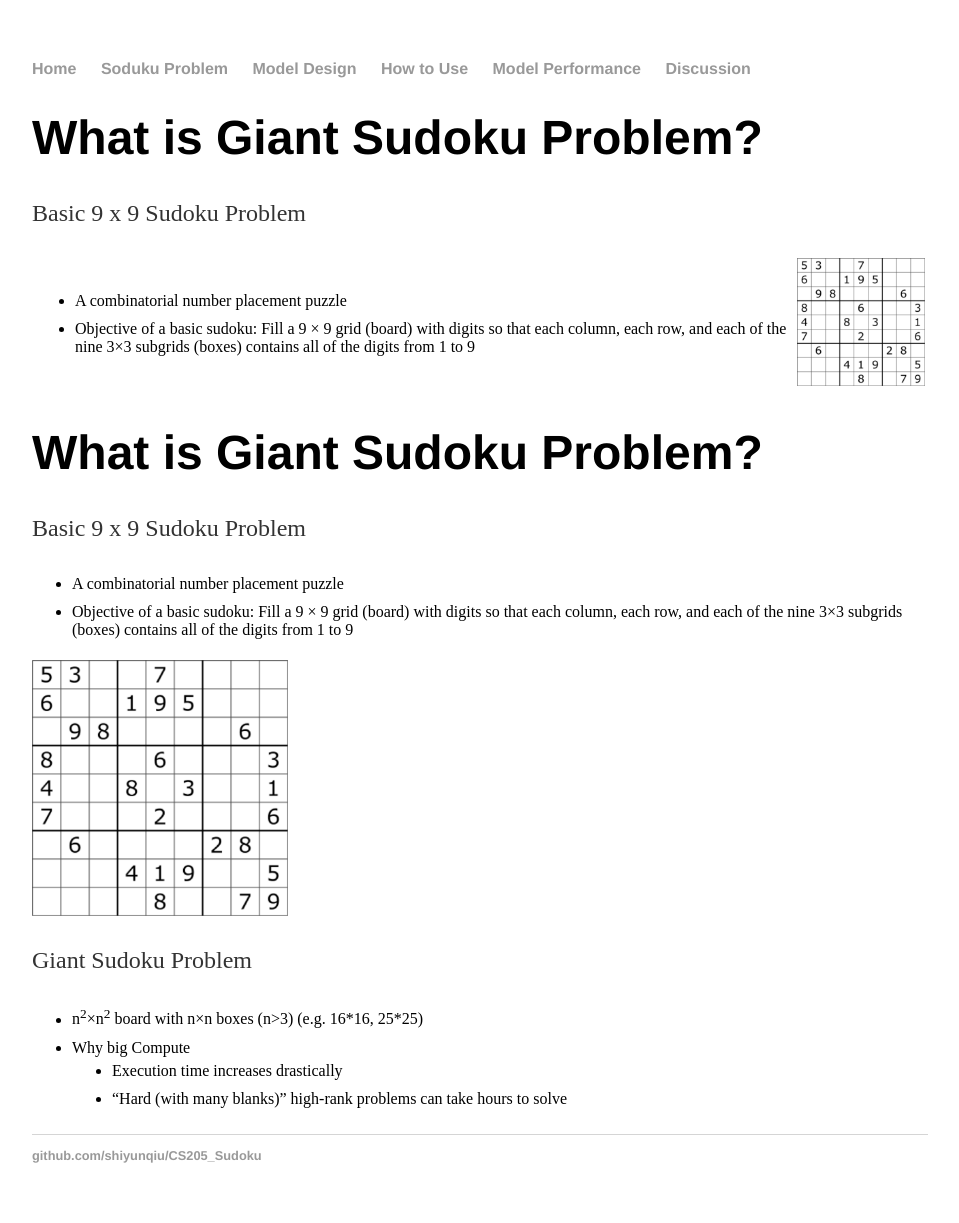
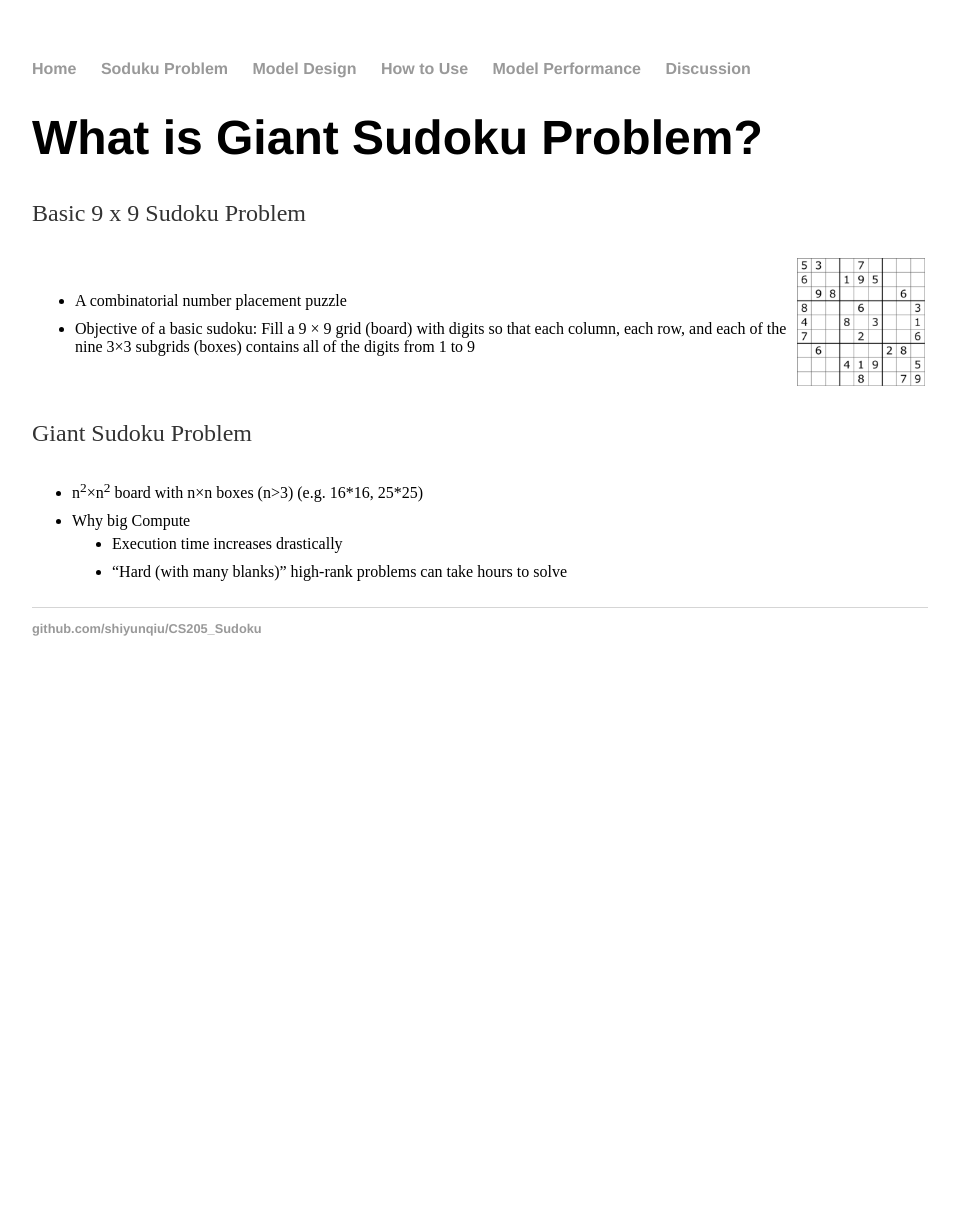
Before and after one commit to shuxiangru/CS205_G1.github.io, a Jekyll site: the page built from sudoku/index.html, in a window 1280 px wide. Shown: the whole page, without its empty margins (160-1119 px from the left). Built offline with Jekyll 4.4.1, drawn with Linux system fonts in a browser that asks for light colours; after the commit the page ends 900 px from its top, so only the background shows below that.

Commit message:
Update index.html

```diff
--- a/sudoku/index.html
+++ b/sudoku/index.html
@@ -21,18 +21,6 @@ title: sudoku intro
 			</table>
 		</div>
 		<div>
-				<h1>What is Giant Sudoku Problem?</h1>
-				<p>Basic 9 x 9 Sudoku Problem</p>
-				<ul style="list-style-type:disc">
-				  <li>A combinatorial number placement puzzle</li>
-				  <li>Objective of a basic sudoku: Fill a 9 × 9 grid (board) with digits so that each column,
-					  each row, and each of the nine 3×3 subgrids (boxes) contains all of the digits from 1 to 9</li>
-				</ul>
-			</div>
-			<img src="/CS205_G1.github.io/img/basic_sudoku.png" alt="basic_sudoku" width="256" height="256">
-		</div>
-
-		<div>
 			  <p>Giant Sudoku Problem</p>
 				<ul style="list-style-type:disc">
 					<li>n<sup>2</sup>×n<sup>2</sup> board with n×n boxes (n>3) (e.g. 16*16, 25*25)</li>
```
